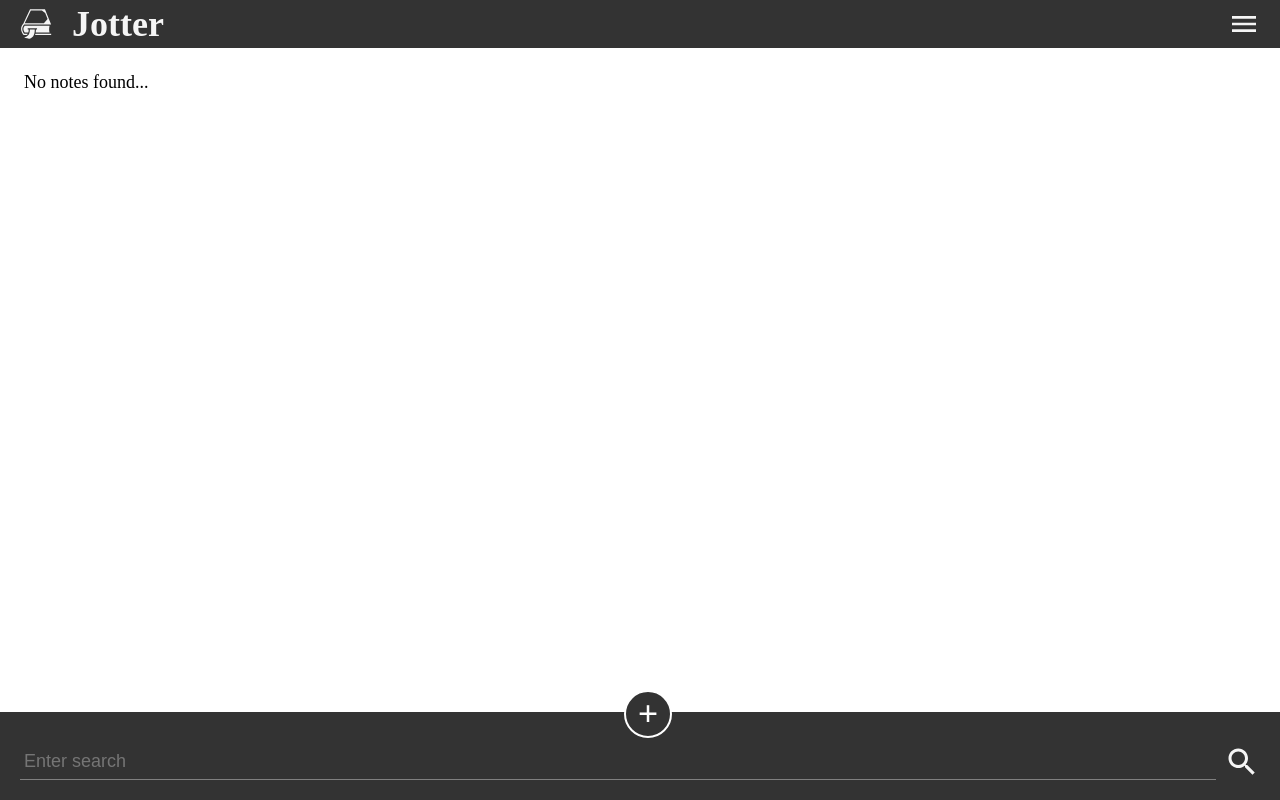
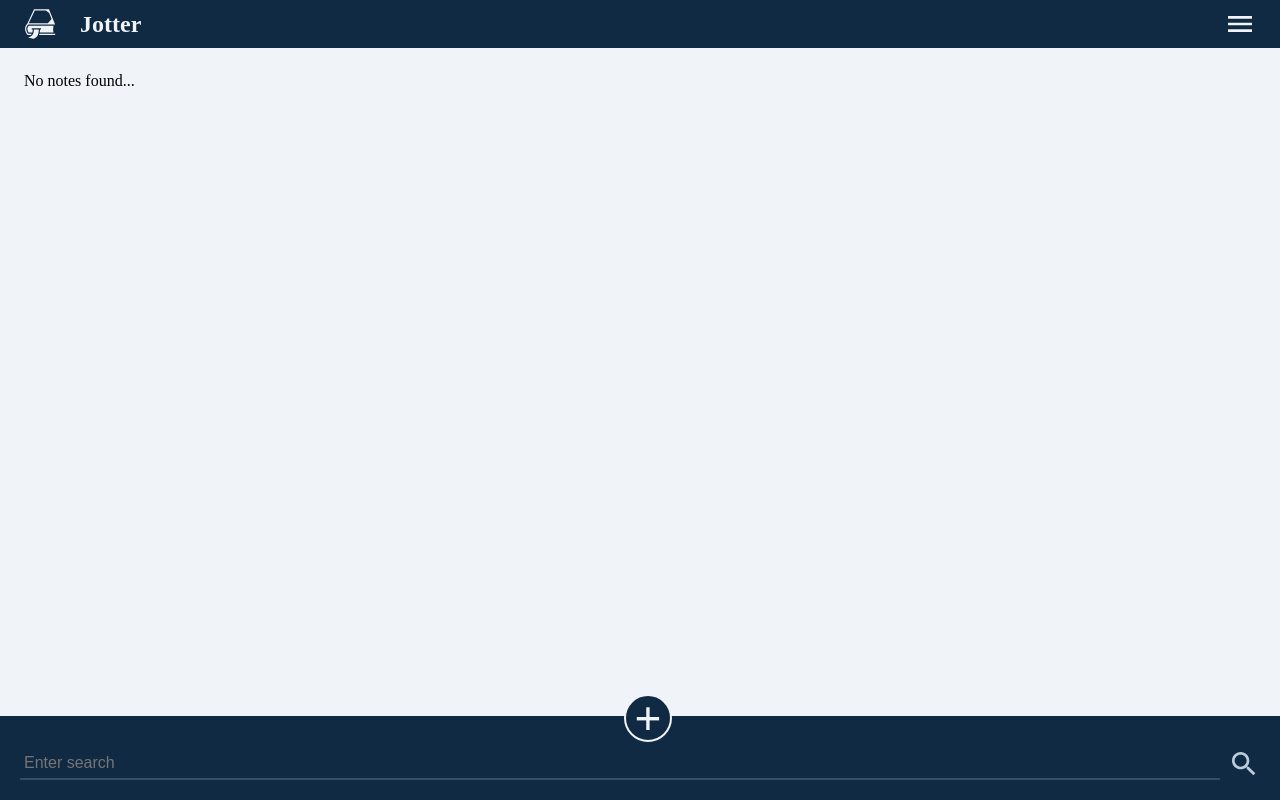
Before and after one commit to jamarob/jotter, a React (Create React App) app: page /notes in a window 1280 px wide. Built offline with nearby package versions, Linux system fonts and the light colour scheme.

Commit message:
Apply styling system

```diff
--- a/src/GlobalStyle.js
+++ b/src/GlobalStyle.js
@@ -1,6 +1,42 @@
 import { createGlobalStyle } from 'styled-components'
 
 const GlobalStyle = createGlobalStyle`
+  :root {
+    --size-1: 4px;
+    --size-2: 8px;
+    --size-3: 12px;
+    --size-4: 16px;
+    --size-5: 24px;
+    --size-6: 32px;
+    --size-7: 48px;
+    --size-8: 64px;
+    --size-9: 96px;
+    --size-10: 128px;
+
+    --primary-1: #044E54;
+    --primary-2: #0A6C74;
+    --primary-3: #0E7C86;
+    --primary-4: #14919B;
+    --primary-5: #2CB1BC;
+    --primary-6: #38BEC9;
+    --primary-7: #54D1DB;
+    --primary-8: #87EAF2;
+    --primary-9: #BEF8FD;
+    --primary-10: #E0FCFF;
+
+    --neutral-1: #102A43;
+    --neutral-2: #243B53;
+    --neutral-3: #334E68;
+    --neutral-4: #486581;
+    --neutral-5: #627D98;
+    --neutral-6: #829AB1;
+    --neutral-7: #9FB3C8;
+    --neutral-8: #BCCCDC;
+    --neutral-9: #D9E2EC;
+    --neutral-10: #F0F4F8;
+
+  }
+
   * {
     box-sizing: border-box;
     margin: 0;
@@ -8,7 +44,8 @@ const GlobalStyle = createGlobalStyle`
   }
 
   body {
-    font-size: 18px;
+    font-size: var(--size-4);
+    background: var(--neutral-10)
   }
 
   input, textarea, button {
--- a/src/components/AddNoteButton.js
+++ b/src/components/AddNoteButton.js
@@ -8,8 +8,8 @@ export default function AddNoteButton() {
 
 const StyledAddNoteButton = styled(Link)`
   position: absolute;
-  width: 48px;
-  height: 48px;
+  width: var(--size-7);
+  height: var(--size-7);
   left: calc(50% + 4px);
   top: 2px;
   transform: translate(calc(-50% + 4px), -50%);
@@ -18,12 +18,12 @@ const StyledAddNoteButton = styled(Link)`
   align-items: center;
   text-decoration: none;
 
-  border: 2px solid white;
+  border: 2px solid var(--neutral-10);
   border-radius: 50%;
-  background: #333;
-  color: white;
+  background: var(--neutral-1);
+  color: var(--neutral-10);
 
   font-weight: bold;
-  font-size: 36px;
+  font-size: var(--size-7);
   cursor: pointer;
 `
--- a/src/components/DateView.js
+++ b/src/components/DateView.js
@@ -25,13 +25,13 @@ export default function DateView({ created, edited }) {
 }
 
 const StyledDate = styled.div`
-  color: gray;
-  font-size: 14px;
+  color: var(--neutral-7);
+  font-size: var(--size-4);
   display: flex;
   align-items: center;
-  gap: 4px;
+  gap: var(--size-1);
 
   .edited {
-    margin-left: 8px;
+    margin-left: var(--size-1);
   }
 `
--- a/src/components/Header.js
+++ b/src/components/Header.js
@@ -14,20 +14,24 @@ export default function Header() {
 }
 
 const StyledHeader = styled.header`
-  background: #333;
-  color: whitesmoke;
+  background: var(--neutral-1);
+  color: var(--neutral-10);
   display: flex;
   justify-content: center;
   align-items: center;
-  height: 48px;
+  height: var(--size-7);
+
+  h1 {
+    font-size: var(--size-5);
+  }
 `
 const Logo = styled(GiBookmark)`
-  font-size: 32px;
-  margin: 0 20px;
+  font-size: var(--size-6);
+  margin: 0 var(--size-5);
 `
 
 const MenuButton = styled(MdMenu)`
-  font-size: 32px;
-  margin: 0 20px 0 auto;
+  font-size: var(--size-6);
+  margin: 0 var(--size-5) 0 auto;
   cursor: pointer;
 `
--- a/src/components/Note.js
+++ b/src/components/Note.js
@@ -40,23 +40,25 @@ export default function Note({
 }
 
 const StyledNote = styled.section`
-  box-shadow: 2px 2px 2px 2px lightgrey;
+  box-shadow: 2px 2px 2px 2px var(--neutral-9);
   font-family: Helvetica Neue, Helvetica, Arial, sans-serif;
-  padding: 8px;
+  padding: var(--size-2);
   word-wrap: break-word;
+  color: var(--neutral-1);
+  background: white;
 `
 
 const NoteHeader = styled.div`
   display: flex;
-  align-items: center;
+  align-items: flex-start;
 `
 
 const ActionLinks = styled.div`
   margin-left: auto;
 
   * {
-    margin-left: 8px;
-    color: gray;
-    font-size: 24px;
+    margin-left: var(--size-1);
+    color: var(--neutral-5);
+    font-size: var(--size-5);
   }
 `
--- a/src/components/NoteForm.js
+++ b/src/components/NoteForm.js
@@ -44,19 +44,20 @@ export default function NoteForm({ onSave, text }) {
 const StyledNoteForm = styled.main`
   display: grid;
   grid-template-columns: 1fr 1fr;
-  grid-template-rows: auto 48px;
+  grid-template-rows: auto var(--size-7);
   grid-template-areas:
     'text text'
     'cancel save';
-  gap: 16px;
-  margin: 16px;
+  gap: var(--size-4);
+  margin: var(--size-5);
 
   textarea {
     grid-area: text;
-    padding: 8px;
+    padding: var(--size-2);
     border: none;
-    box-shadow: 2px 2px 2px 2px lightgrey;
+    box-shadow: 2px 2px 2px 2px var(--neutral-9);
     font-family: Helvetica Neue, Helvetica, Arial, sans-serif;
+    color: var(--neutral-1);
   }
 
   button {
@@ -65,14 +66,13 @@ const StyledNoteForm = styled.main`
   }
 
   .cancel {
-    color: #333;
-    border-color: #333;
-    background: white;
+    color: var(--neutral-1);
+    border-color: var(--neutral-1);
   }
 
   .save {
-    color: white;
-    border-color: #333;
-    background: #333;
+    color: var(--neutral-10);
+    border-color: var(--neutral-1);
+    background: var(--neutral-1);
   }
 `
--- a/src/components/NotesList.js
+++ b/src/components/NotesList.js
@@ -39,6 +39,6 @@ export default function NotesList({ notes, onTagClick, onDelete }) {
 const StyledNotesList = styled.section`
   display: flex;
   flex-direction: column;
-  gap: 24px;
-  padding: 24px;
+  gap: var(--size-6);
+  padding: var(--size-5);
 `
--- a/src/components/Search.js
+++ b/src/components/Search.js
@@ -38,24 +38,25 @@ const StyledSearch = styled.section`
   display: flex;
   padding: 8px 20px 20px 20px;
   gap: 4px;
+  color: var(--neutral-8);
 
   input {
-    background: #333;
-    color: teal;
+    background: var(--neutral-1);
+    color: var(--primary-5);
     flex-grow: 1;
     border: none;
-    border-bottom: 1px solid ${props => (props.hasInput ? 'teal' : 'gray')};
-    padding-left: 4px;
+    border-bottom: 2px solid var(--neutral-3);
+    padding-left: var(--size-1);
   }
 `
 
 const SearchIcon = styled(MdSearch)`
-  font-size: 36px;
+  font-size: var(--size-6);
   flex-shrink: 0;
-  margin-left: 4px;
+  margin-left: var(--size-1);
 `
 const ClearIcon = styled(MdBackspace)`
-  font-size: 36px;
+  font-size: var(--size-6);
   flex-shrink: 0;
-  margin-left: 4px;
+  margin-left: var(--size-1);
 `
--- a/src/components/Tag.js
+++ b/src/components/Tag.js
@@ -28,6 +28,6 @@ export function replaceTags(text, onTagClick) {
 }
 
 const StyledTag = styled.span`
-  color: teal;
+  color: var(--primary-3);
   cursor: pointer;
 `
--- a/src/components/UndoMessage.js
+++ b/src/components/UndoMessage.js
@@ -30,23 +30,22 @@ const StyledUndoMessage = styled.section`
   position: absolute;
   display: flex;
   align-items: center;
-  padding: 8px;
-  background: #333;
-  color: whitesmoke;
+  padding: var(--size-1) calc(var(--size-5) + var(--size-1));
+  background: var(--neutral-1);
+  color: var(--neutral-9);
   width: 100%;
-  top: 48px;
+  top: var(--size-7);
   left: ${props => (props.show ? 0 : '-105%')};
-  //box-shadow: 2px 2px 2px 2px lightgray;
   transition: 0.3s left ease-in-out;
-
+  font-size: var(--size-4);
   button {
-    font-size: 16px;
+    font-size: var(--size-4);
     background: none;
-    color: whitesmoke;
-    border: 1px solid whitesmoke;
+    color: var(--primary-5);
+    border: 1px solid var(--primary-5);
     border-radius: 4px;
     padding: 2px;
-    margin-left: 16px;
+    margin-left: var(--size-4);
     margin-right: auto;
     cursor: pointer;
   }
--- a/src/pages/BrowseNotes.js
+++ b/src/pages/BrowseNotes.js
@@ -62,7 +62,7 @@ const Main = styled.main`
 `
 const Footer = styled.div`
   position: relative;
-  background: #333;
-  color: whitesmoke;
-  padding-top: 24px;
+  background: var(--neutral-1);
+  color: var(--neutral-10);
+  padding-top: var(--size-5);
 `
```
